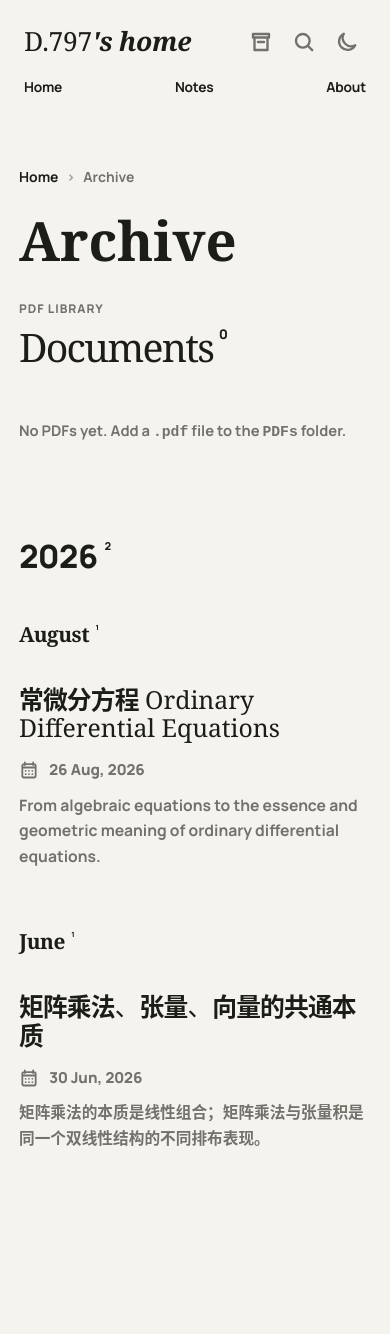
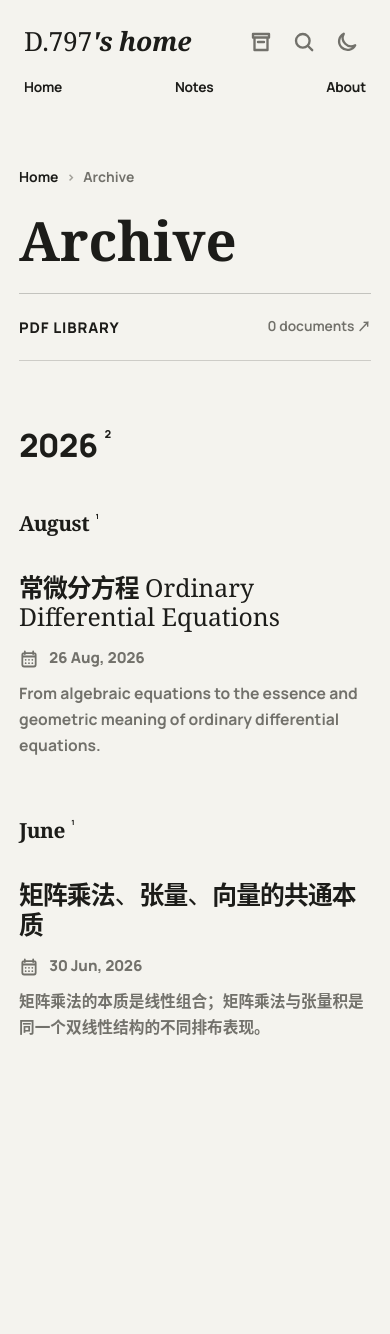
Before and after one commit to Andante-Assai/Andante-Assai.github.io, a Jekyll site: the page built from Archieve/index.html, in a window 390 px wide. Built offline with Jekyll 4.4.1, drawn with Linux system fonts in a browser that asks for light colours; some web fonts are replaced; after the commit the page ends 1223 px from its top, so only the background shows below that.

Commit message:
Move PDF documents to a synchronized Library page

```diff
--- a/Archieve/index.html
+++ b/Archieve/index.html
@@ -34,42 +34,12 @@ permalink: /Archieve/
     {% assign pdfs_lower = site.static_files | where_exp: "file", "file.path contains '/PDFs/'" | where: "extname", ".pdf" %}
     {% assign pdfs_upper = site.static_files | where_exp: "file", "file.path contains '/PDFs/'" | where: "extname", ".PDF" %}
     {% assign pdfs = pdfs_lower | concat: pdfs_upper | sort: "modified_time" | reverse %}
-    <section class="pdf-library" aria-labelledby="pdf-library-title">
-      <div class="pdf-library-heading">
-        <div>
-          <p class="pdf-library-kicker">PDF Library</p>
-          <h2 id="pdf-library-title" class="pdf-library-title">Documents<sup class="count">{{ pdfs | size }}</sup></h2>
-        </div>
-      </div>
-
-      {% if pdfs.size > 0 %}
-      <div class="pdf-list">
-        {% for pdf in pdfs %}
-        {% assign pdf_title = pdf.basename | replace: '-', ' ' | replace: '_', ' ' %}
-        {% assign pdf_date = pdf.modified_time | default: site.time %}
-        <article class="pdf-list-item">
-          <div class="pdf-list-copy">
-            <p class="pdf-type">PDF document</p>
-            <h3 class="pdf-list-title"><a href="{{ '/PDFs/view.html' | relative_url }}?file={{ pdf.path | url_encode }}&amp;title={{ pdf_title | url_encode }}">{{ pdf_title }}</a></h3>
-            <div class="date-line">
-              <svg viewBox="0 0 24 24" aria-hidden="true"><path d="M7 3v3M17 3v3M4.5 9h15M6 5h12a2 2 0 0 1 2 2v12a2 2 0 0 1-2 2H6a2 2 0 0 1-2-2V7a2 2 0 0 1 2-2Z"/><path d="M8 13h.01M12 13h.01M16 13h.01M8 17h.01M12 17h.01M16 17h.01"/></svg>
-              <time datetime="{{ pdf_date | date_to_xmlschema }}">{{ pdf_date | date: "%d %b, %Y" }}</time>
-            </div>
-          </div>
-          <div class="pdf-list-actions">
-            <a class="pdf-preview-link" href="{{ '/PDFs/view.html' | relative_url }}?file={{ pdf.path | url_encode }}&amp;title={{ pdf_title | url_encode }}">Preview <span aria-hidden="true">↗</span></a>
-            <a class="pdf-download-button" href="{{ pdf.path | relative_url }}" download aria-label="Download {{ pdf_title }}">
-              <svg viewBox="0 0 24 24" aria-hidden="true"><path d="M12 3v12M7 10l5 5 5-5M5 20h14"/></svg>
-              <span>Download</span>
-            </a>
-          </div>
-        </article>
-        {% endfor %}
-      </div>
-      {% else %}
-      <p class="pdf-empty">No PDFs yet. Add a <code>.pdf</code> file to the <code>PDFs</code> folder.</p>
-      {% endif %}
-    </section>
+    <aside class="archive-library-sync" aria-label="PDF Library">
+      <a href="{{ '/Library/' | relative_url }}">
+        <span class="archive-library-name">PDF Library</span>
+        <span class="archive-library-count">{{ pdfs | size }} document{% if pdfs.size != 1 %}s{% endif %} <span aria-hidden="true">↗</span></span>
+      </a>
+    </aside>
 
     {% assign notes = site.pages | where: "layout", "note" | sort: "date" | reverse %}
     {% assign years = notes | group_by_exp: "note", "note.date | date: '%Y'" %}
--- a/styles.css
+++ b/styles.css
@@ -650,8 +650,8 @@ input:focus-visible {
   align-items: center;
   justify-content: center;
   gap: 9px;
-  color: #a00000;
-  background: transparent;
+  color: #fff;
+  background: #a00000;
   font-family: var(--sans);
   font-size: 0.94rem;
   font-weight: 780 !important;
@@ -660,8 +660,8 @@ input:focus-visible {
 }
 
 .pdf-download-button:hover {
-  color: #fff;
-  background: #a00000;
+  color: #a00000;
+  background: transparent;
   transform: translateY(-1px);
 }
 
@@ -759,6 +759,117 @@ input:focus-visible {
   padding: 90px 30px;
   color: #fff;
   text-align: center;
+}
+
+.archive-library-sync {
+  max-width: 940px;
+  margin: 0 auto 72px;
+  border-top: 1px solid color-mix(in srgb, var(--ink) 22%, transparent);
+  border-bottom: 1px solid color-mix(in srgb, var(--ink) 18%, transparent);
+}
+
+.archive-library-sync a {
+  min-height: 72px;
+  display: flex;
+  align-items: center;
+  justify-content: space-between;
+  gap: 28px;
+  font-family: var(--sans);
+}
+
+.archive-library-name {
+  font-size: 0.92rem;
+  font-weight: 780 !important;
+  letter-spacing: 0.06em;
+  text-transform: uppercase;
+}
+
+.archive-library-count {
+  color: var(--muted);
+  font-size: 0.86rem;
+  font-weight: 650 !important;
+}
+
+.archive-library-sync a:hover .archive-library-name {
+  color: #a00000;
+}
+
+.library-intro {
+  max-width: 1000px;
+}
+
+.library-documents {
+  max-width: 1000px;
+  margin: 0 auto;
+  padding: 8px 0 160px;
+}
+
+.library-document-list {
+  border-top: 1px solid color-mix(in srgb, var(--ink) 22%, transparent);
+}
+
+.library-document {
+  padding: 34px 0 36px;
+  border-bottom: 1px solid color-mix(in srgb, var(--ink) 18%, transparent);
+  display: grid;
+  grid-template-columns: 190px minmax(0, 1fr) auto;
+  align-items: center;
+  gap: 34px;
+}
+
+.library-document-preview {
+  width: 190px;
+  height: 150px;
+  padding: 8px;
+  display: grid;
+  place-items: center;
+  overflow: hidden;
+  background: #fff;
+}
+
+.library-document-preview img {
+  width: 100%;
+  height: 100%;
+  display: block;
+  object-fit: contain;
+  transition: transform 200ms ease;
+}
+
+.library-document-preview:hover img {
+  transform: scale(1.025);
+}
+
+.library-document-placeholder {
+  color: #777;
+  font-family: var(--sans);
+  font-size: 0.82rem;
+  letter-spacing: 0.12em;
+}
+
+.library-document-title {
+  max-width: 560px;
+  margin: 0;
+  font-family: var(--display);
+  font-size: clamp(1.8rem, 3.4vw, 2.7rem);
+  font-weight: 500 !important;
+  letter-spacing: -0.03em;
+  line-height: 1.06;
+}
+
+.library-document-title a {
+  text-decoration: underline;
+  text-decoration-thickness: 1px;
+  text-underline-offset: 5px;
+}
+
+.library-document-title a:hover {
+  color: #a00000;
+}
+
+.library-document-actions {
+  display: flex;
+  align-items: center;
+  gap: 15px;
 }
 
 .about-layout {
@@ -1318,6 +1429,34 @@ time,
     min-height: 480px;
   }
 
+  .archive-library-sync {
+    margin-bottom: 58px;
+  }
+
+  .archive-library-sync a {
+    min-height: 66px;
+  }
+
+  .library-documents {
+    padding-bottom: 120px;
+  }
+
+  .library-document {
+    grid-template-columns: 1fr;
+    align-items: start;
+    gap: 24px;
+  }
+
+  .library-document-preview {
+    width: min(100%, 420px);
+    height: 220px;
+  }
+
+  .library-document-actions {
+    justify-content: flex-start;
+    flex-wrap: wrap;
+  }
+
   .month-heading {
     font-size: 1.3rem;
   }
```
Also changed, not shown: Library/index.html (added, +77 -0 lines), PDFs/view.html (+5 -5 lines), PDFs/previews/Notes-for-Linear-Algebra.png (added).
